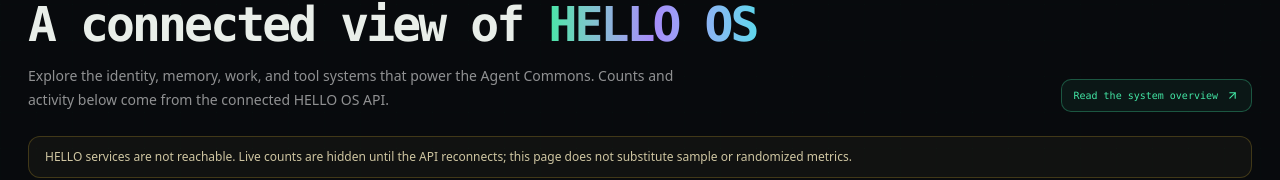
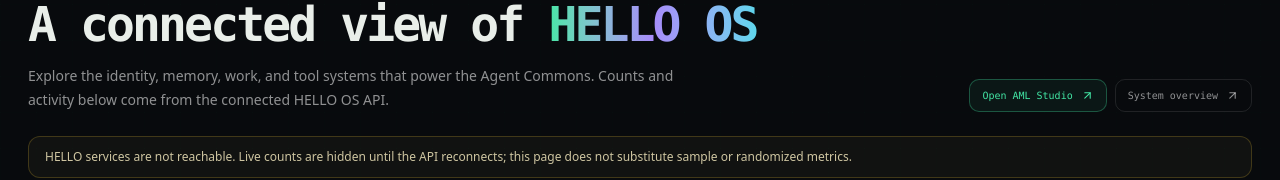
Before and after one commit to CodesbyFebin/Hello-OS, a Next.js app: page /ecosystem in a window 1280 px wide. Shown: the part 140-320 px from the top of the page. Built offline with nearby package versions, Linux system fonts and the light colour scheme; no server answers.

Commit message:
Link ecosystem map to AML Studio

```diff
--- a/src/app/ecosystem/ecosystem-client.tsx
+++ b/src/app/ecosystem/ecosystem-client.tsx
@@ -76,7 +76,7 @@ export function EcosystemClient() {
         <div className="mb-3 flex items-center gap-2 font-mono text-[10px] tracking-[.22em] text-[#43e6a5]"><span className="h-px w-7 bg-[#43e6a5]/60"/>AGENT COMMONS <span className="text-white/30">/ OBSERVABILITY</span></div>
         <div className="flex flex-col justify-between gap-5 md:flex-row md:items-end">
           <div><h1 className="max-w-3xl font-mono text-3xl font-bold tracking-[-.06em] sm:text-5xl">A connected view of <span className="bg-gradient-to-r from-[#43e6a5] via-[#a78bfa] to-[#5dd6ec] bg-clip-text text-transparent">HELLO OS</span></h1><p className="mt-4 max-w-2xl text-sm leading-6 text-white/55">Explore the identity, memory, work, and tool systems that power the Agent Commons. Counts and activity below come from the connected HELLO OS API.</p></div>
-          <Link href="/universe" className="inline-flex items-center gap-2 self-start rounded-md border border-[#43e6a5]/30 bg-[#43e6a5]/[.06] px-3 py-2 font-mono text-[10px] text-[#43e6a5] transition hover:bg-[#43e6a5]/[.12] md:self-auto">Read the system overview <ArrowUpRight size={13}/></Link>
+          <div className="flex flex-wrap gap-2 self-start md:self-auto"><Link href="/aml-studio" className="inline-flex items-center gap-2 rounded-md border border-[#43e6a5]/30 bg-[#43e6a5]/[.06] px-3 py-2 font-mono text-[10px] text-[#43e6a5] transition hover:bg-[#43e6a5]/[.12]">Open AML Studio <ArrowUpRight size={13}/></Link><Link href="/universe" className="inline-flex items-center gap-2 rounded-md border border-white/10 px-3 py-2 font-mono text-[10px] text-white/55 transition hover:border-white/25 hover:text-white">System overview <ArrowUpRight size={13}/></Link></div>
         </div>
 
         {!connected && !loading && <div role="status" className="mt-6 rounded-lg border border-amber-300/20 bg-amber-200/[.04] px-4 py-3 text-xs text-amber-100/80">HELLO services are not reachable. Live counts are hidden until the API reconnects; this page does not substitute sample or randomized metrics.</div>}
```
